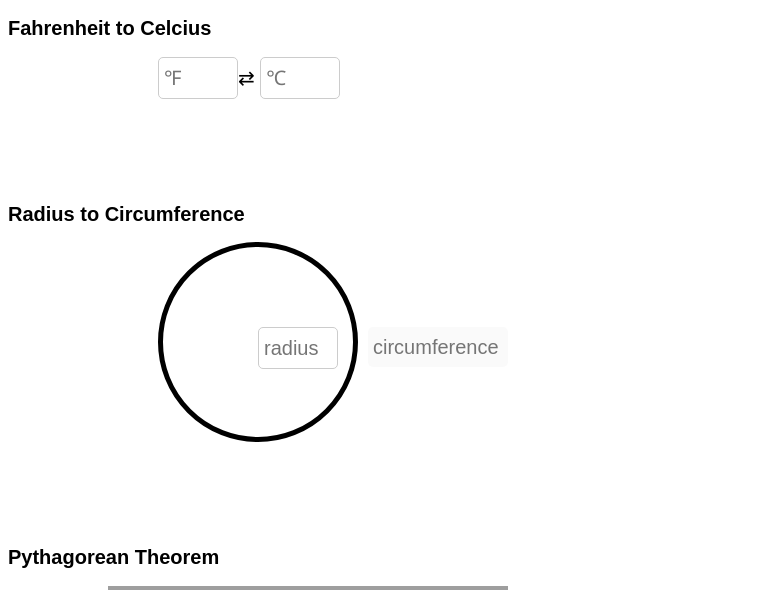
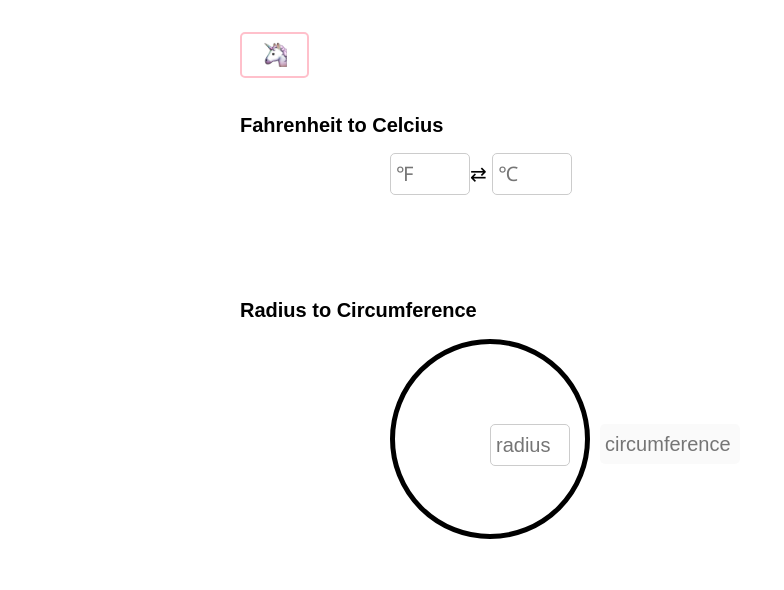
Before and after one commit to somedayicarus/jsd2, a PHP site: page /homework/calculators/formulas.html in a window 1280 px wide. Shown: the top 590 px of the page, without its empty margins (0-784 px from the left). Run offline with PHP 8.4, Linux system fonts and the light colour scheme; grey boxes are pictures that could not be loaded.

Commit message:
updated formulas.html

```diff
--- a/homework/calculators/css/formulas.css
+++ b/homework/calculators/css/formulas.css
@@ -5,7 +5,27 @@ body {
   font-family: Arial;
   font-size: 20px;
   line-height: 30px;
+  width:800px;
+  margin:40px auto;
 }
+header {
+  margin-bottom: 40px;
+}
+.home-btn {
+  text-decoration: none;
+  padding:10px 20px;
+  border:2px solid pink;
+  border-radius: 5px;
+}
+.home-btn img {
+  width:25px;
+  vertical-align: sub;
+}
+
+.home-btn:hover {
+  background-color:pink;
+}
+
 h1 {
   font-size: 20px;
 }
--- a/homework/calculators/formulas.html
+++ b/homework/calculators/formulas.html
@@ -1,11 +1,16 @@
 <!DOCTYPE html>
 <html>
 <head>
-    <title>Formulas</title>
+    <title>Niki's Formulas</title>
     <meta charset="utf-8">
     <link rel="stylesheet" href="css/formulas.css">
+    <link rel="icon" href="../../images/favicon_32.png">
+    <link rel="icon" href="../../images/favicon_16.png">
 </head>
 <body>
+    <header>
+        <a class="home-btn" href="../../index.html"><img src="../../images/unicorn_emoji.png"></a>
+    </header>
 
     <h1>Fahrenheit to Celcius</h1>
 
```
Also changed, not shown: images/unicorn_emoji.png (added).
